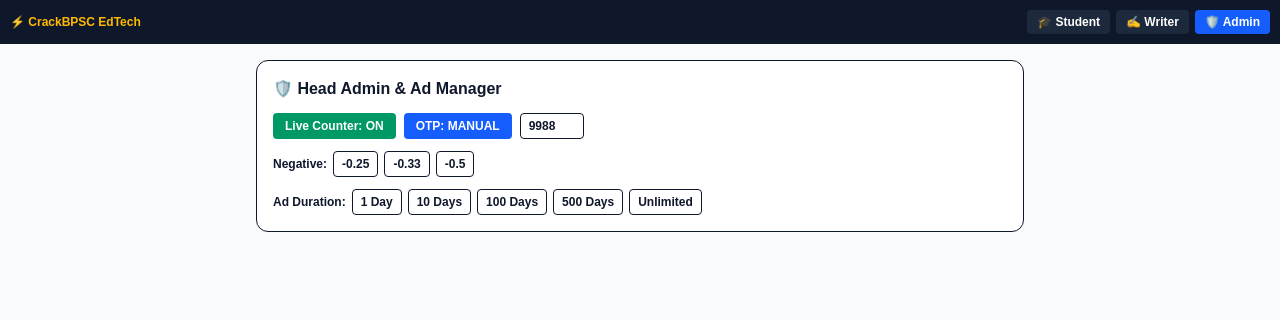
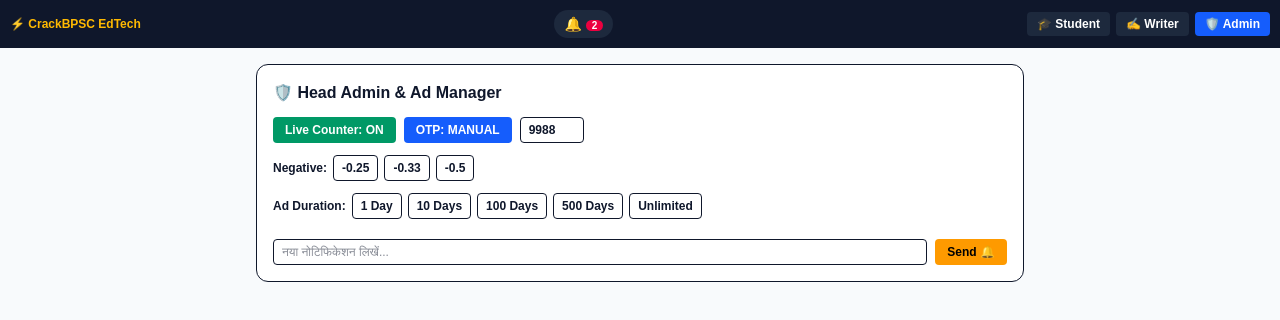
Before and after one commit to kumarrustam/crackbpsc, a Next.js app in the folder crackbpsc-app/: page / in a window 1280 px wide. Both pictures are taken after a click on the button "🛡️ Admin". Shown: the top 320 px of the page. Built offline with nearby package versions, Linux system fonts and the light colour scheme.

Commit message:
Implement notification system in page.tsx
Added notification feature allowing users to send new notifications to students.

```diff
--- a/crackbpsc-app/src/app/page.tsx
+++ b/crackbpsc-app/src/app/page.tsx
@@ -16,6 +16,9 @@ export default function CrackBPSC() {
   const [adActive, setAdActive] = useState(true);
   const [adHideToday, setAdHideToday] = useState(false);
   const [adDays, setAdDays] = useState("Unlimited");
+  const [notifOpen, setNotifOpen] = useState(false);
+const [notifs, setNotifs] = useState(["🎉 71st BPSC Prelims का नया फ्री मॉक टेस्ट अपलोड हो गया है!", "📢 कल रात 8 बजे बिहार स्पेशल की लाइव क्लास होगी।"]);
+const [newNotif, setNewNotif] = useState("");
 const [questions, setQuestions] = useState([
     { id: 1, type: "MCQ", text: "चंपारण सत्याग्रह (1917) में गांधीजी को बिहार किसने बुलाया था?", opts: ["राजकुमार शुक्ल", "राजेंद्र प्रसाद", "मजहरुल हक", "जयप्रकाश नारायण"], correct: 0 },
     { id: 2, type: "MATCHING", text: "सुमेलित करें: A. हड़प्पा-रावी | B. लोथल-भोगवा | C. कालीबंगा-घग्गर | D. मोहनजोदड़ो-सिंधु", opts: ["A-1, B-2, C-3, D-4", "A-2, B-1, C-3, D-4", "A-4, B-3, C-2, D-1", "A-1, B-3, C-2, D-4"], correct: 0 },
@@ -63,6 +66,15 @@ if (inExam) {
     <div className="min-h-screen bg-slate-50 text-slate-900">
       <div className="bg-slate-900 text-white p-2.5 flex justify-between items-center text-xs">
         <span className="font-bold text-amber-400">⚡ CrackBPSC EdTech</span>
+        <button onClick={() => setNotifOpen(!notifOpen)} className="relative bg-slate-800 px-2.5 py-1 rounded-full text-sm">
+  🔔 <span className="bg-rose-600 text-white text-[10px] font-bold px-1.5 rounded-full">{notifs.length}</span>
+</button>
+        {notifOpen && (
+  <div className="fixed top-12 right-3 bg-white text-slate-900 border shadow-xl rounded-xl p-3 w-72 z-50 space-y-2 text-xs">
+    <div className="flex justify-between font-bold border-b pb-1"><span>🔔 ताज़ा सूचनाएं</span><button onClick={() => setNotifOpen(false)}>✕</button></div>
+    {notifs.map((n, i) => <div key={i} className="p-2 bg-slate-50 rounded border">{n}</div>)}
+  </div>
+)}
         <div className="flex gap-1.5">
           <button onClick={() => setRole("STUDENT")} className={"px-2.5 py-1 rounded font-bold " + (role === "STUDENT" ? "bg-blue-600" : "bg-slate-800")}>🎓 Student</button>
           <button onClick={() => setRole("WRITER")} className={"px-2.5 py-1 rounded font-bold " + (role === "WRITER" ? "bg-blue-600" : "bg-slate-800")}>✍️ Writer</button>
@@ -114,6 +126,10 @@ if (inExam) {
           </div>
           <div className="flex gap-1.5 items-center"><span className="font-bold">Negative:</span>{[0.25, 0.33, 0.5].map((n) => <button key={n} onClick={() => setNegMark(n)} className="px-2 py-1 border rounded font-bold">-{n}</button>)}</div>
           <div className="flex flex-wrap gap-1.5 items-center"><span className="font-bold">Ad Duration:</span>{["1 Day", "10 Days", "100 Days", "500 Days", "Unlimited"].map((d) => <button key={d} onClick={() => { setAdDays(d); setAdActive(true); setAdHideToday(false); }} className="px-2 py-1 border rounded font-bold">{d}</button>)}</div>
+        <div className="flex gap-2 pt-2">
+  <input value={newNotif} onChange={(e) => setNewNotif(e.target.value)} placeholder="नया नोटिफिकेशन लिखें..." className="flex-1 border rounded px-2 py-1" />
+  <button onClick={() => { if (!newNotif) return; setNotifs([newNotif, ...notifs]); setNewNotif(""); alert("🔔 नोटिफिकेशन सभी छात्रों को भेज दिया गया!"); }} className="bg-amber-500 text-black px-3 py-1 rounded font-bold">Send 🔔</button>
+</div>
         </div>
       )}
     </div>
```
